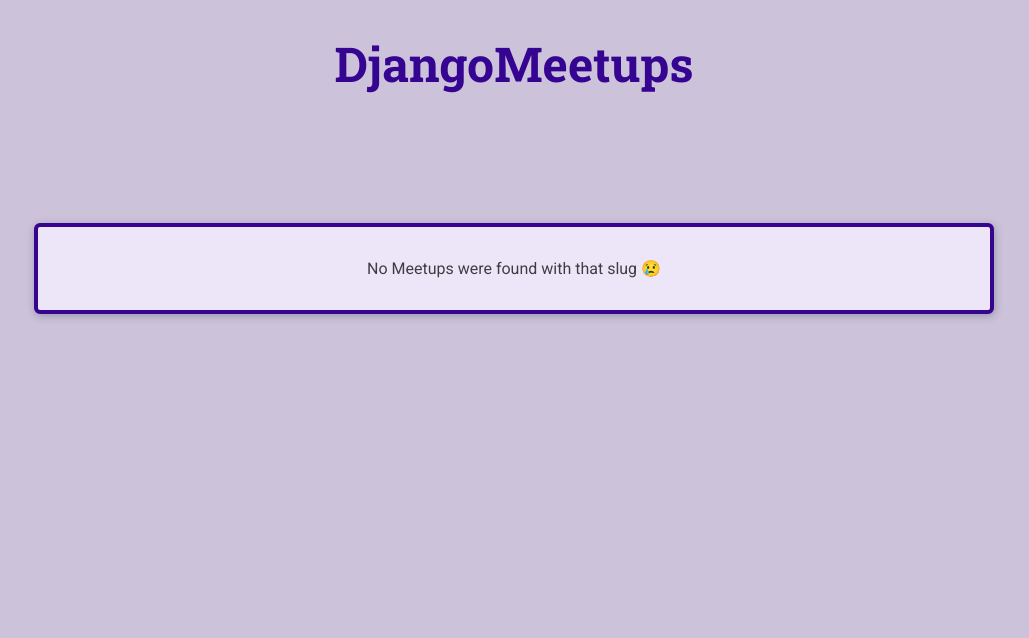
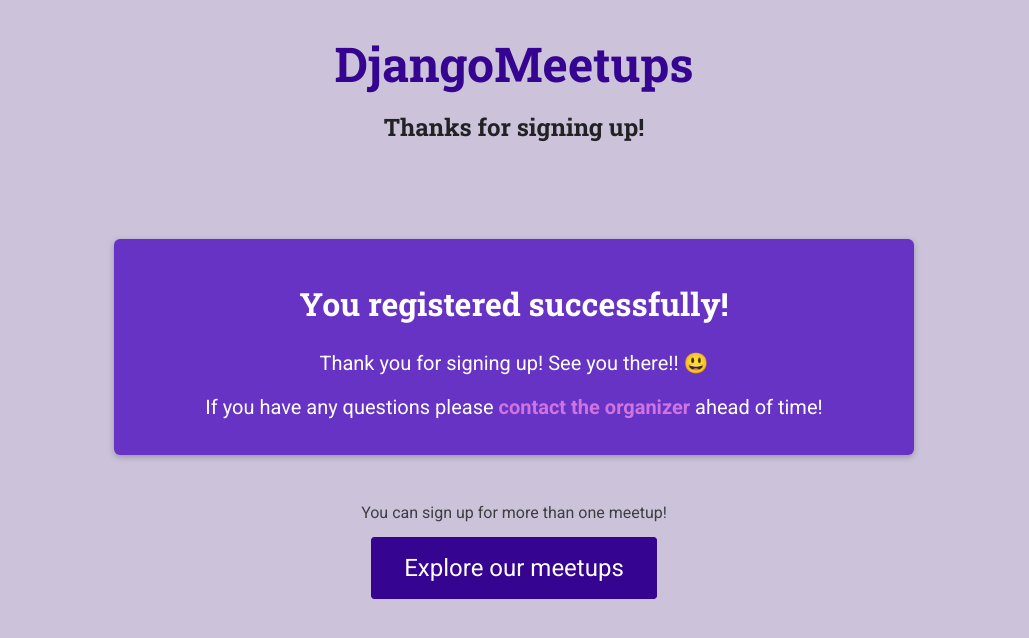
Before and after one commit to salegrettm/django_course_site, a Django app: page /meetups/success in a window 1280 px wide. Shown: the top 638 px of the page, without its empty margins (126-1155 px from the left). Run offline with Django 4.2, Linux system fonts and the light colour scheme; data comes from the database, SQL or seed files in the repository; both versions use the stored data as it was after the commit.

Commit message:
Added success confirmation for registration 👍

```diff
--- a/meetups/templates/meetups/meetup-details.html
+++ b/meetups/templates/meetups/meetup-details.html
@@ -29,7 +29,7 @@
   </section>
   <section id="registration">
     <h2>Join Us!</h2>
-    <form action="{% url 'meetup-details' meetup.slug %}" method="POST">
+    <form action="{% url 'meetup-detail' meetup.slug %}" method="POST">
       {% csrf_token %}
       <ul>
         {{ form.as_ul }}
--- /dev/null
+++ b/meetups/templates/meetups/registration-success.html
@@ -0,0 +1,24 @@
+{% extends 'meetups/base/base.html' %}
+{% load static %}
+{% block title %}Successful Registration!{% endblock %}
+{% block site_css %}
+<link rel="stylesheet" href="{% static 'meetups/styles/registration-confirmation.css' %}">
+{% endblock %}
+
+{% block main_heading %}
+Thanks for signing up!
+{% endblock %}
+
+{% block body %}
+<section id="confirmation">
+  <h2>You registered successfully!</h2>
+  <p>Thank you for signing up! See you there!! 😃</p>
+  <p>If you have any questions please <a href="">contact the organizer</a> ahead of time! </p>
+</section>
+
+<section id="continue">
+  <p>You can sign up for more than one meetup!</p>
+  <p><a href="/meetups" class="btn">Explore our meetups</a></p>
+</section>
+
+{% endblock %}
--- a/meetups/urls.py
+++ b/meetups/urls.py
@@ -2,6 +2,9 @@ from django.urls import path
 from . import views
 
 urlpatterns = [
-    path('meetups/', views.index, name='all-meetups'),  # our-domain.com/meetups
-    path('meetups/<slug:meetup_slug>', views.meetup_details, name='meetup-detail') # our-domain.com/meetups/<meetup_slug>
+    path('meetups/', views.index, name='all-meetups'),
+    path('meetups/success', views.confirm_registration,
+         name='confirm-registration'),
+    path('meetups/<slug:meetup_slug>', views.meetup_details,
+         name='meetup-detail')
 ]
--- a/meetups/views.py
+++ b/meetups/views.py
@@ -1,4 +1,4 @@
-from django.shortcuts import render
+from django.shortcuts import render, redirect
 from .models import Meetup
 from .forms import RegistrationForm
 
@@ -26,8 +26,17 @@ def meetup_details(request, meetup_slug):
             if registration_form.is_valid():
                 participant = registration_form.save()
                 selected_meetup.participants.add(participant)
-
+                return redirect('confirm-registration')
+        return render(request, 'meetups/meetup-details.html', {
+            'meetup_found': True,
+            'meetup': selected_meetup,
+            'form': registration_form
+        })
     except Exception as exc:
         return render(request, 'meetups/meetup-details.html', {
             'meetup_found': False
         })
+
+
+def confirm_registration(request):
+    return render(request, 'meetups/registration-success.html')
```
Also changed, not shown: db.sqlite3.
